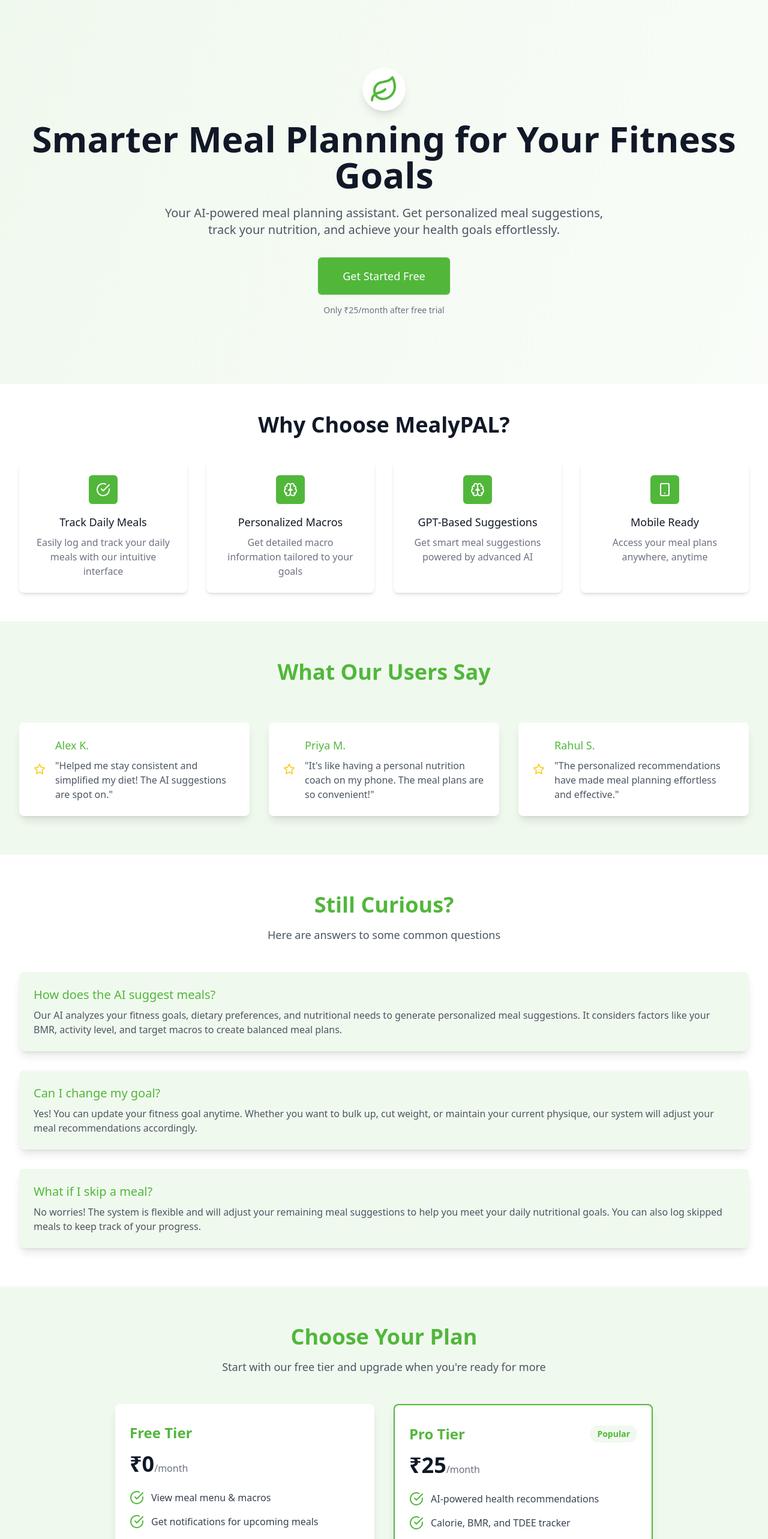
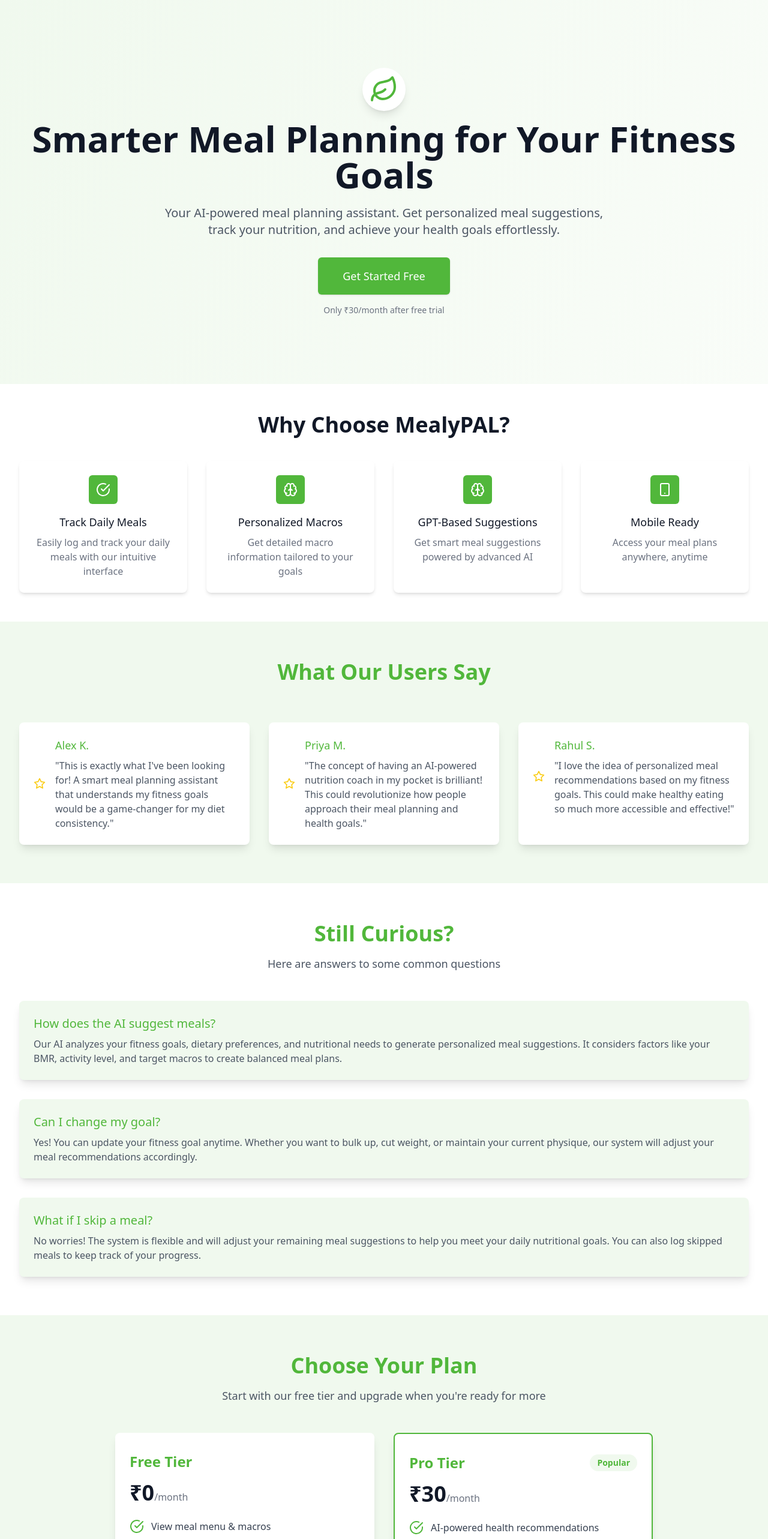
Before and after one commit to Aastik-Srivastava/MealyPAL, a React (Vite) app: page / in a window 1280 px wide. Shown: the top 2565 px of the page at 60% size. Built offline with nearby package versions, Linux system fonts and the light colour scheme; no server answers; the database is empty; the HTML template or start-up script is replaced by a standard one.

Commit message:
Update testimonials to reflect project status and change subscription price to ₹30

```diff
--- a/src/components/landing/HomePage.tsx
+++ b/src/components/landing/HomePage.tsx
@@ -76,7 +76,7 @@
               </div>
             </div>
             <p className="mt-4 text-sm text-gray-500">
-              Only ₹25/month after free trial
+              Only ₹30/month after free trial
             </p>
           </div>
         </div>
@@ -158,7 +158,7 @@
                 <div className="ml-4">
                   <h3 className="text-lg font-medium text-[#51B73B]">Alex K.</h3>
                   <p className="mt-2 text-base text-gray-600">
-                    "Helped me stay consistent and simplified my diet! The AI suggestions are spot on."
+                    "This is exactly what I've been looking for! A smart meal planning assistant that understands my fitness goals would be a game-changer for my diet consistency."
                   </p>
                 </div>
               </div>
@@ -172,7 +172,7 @@
                 <div className="ml-4">
                   <h3 className="text-lg font-medium text-[#51B73B]">Priya M.</h3>
                   <p className="mt-2 text-base text-gray-600">
-                    "It's like having a personal nutrition coach on my phone. The meal plans are so convenient!"
+                    "The concept of having an AI-powered nutrition coach in my pocket is brilliant! This could revolutionize how people approach their meal planning and health goals."
                   </p>
                 </div>
               </div>
@@ -186,7 +186,7 @@
                 <div className="ml-4">
                   <h3 className="text-lg font-medium text-[#51B73B]">Rahul S.</h3>
                   <p className="mt-2 text-base text-gray-600">
-                    "The personalized recommendations have made meal planning effortless and effective."
+                    "I love the idea of personalized meal recommendations based on my fitness goals. This could make healthy eating so much more accessible and effective!"
                   </p>
                 </div>
               </div>
@@ -288,7 +288,7 @@
                   </span>
                 </div>
                 <p className="mt-4 text-4xl font-extrabold text-gray-900">
-                  ₹25
+                  ₹30
                   <span className="text-base font-medium text-gray-500">/month</span>
                 </p>
                 <ul className="mt-6 space-y-4">
```
